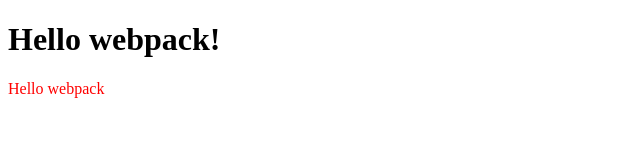
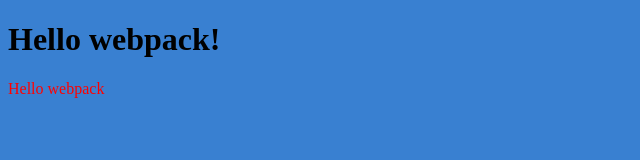
Before and after one commit to Jord4N-AC/Webpack-Practice, a website built with webpack: page src/index.html in a window 1280 px wide. Shown: the whole page, without its empty margins (0-640 px from the left). Built offline with nearby package versions, Linux system fonts and the light colour scheme.

Commit message:
Update style.css (Add new rule)

```diff
--- a/src/style.css
+++ b/src/style.css
@@ -1,3 +1,7 @@
+body {
+    background-color: rgb(57, 128, 209);
+}
+
 .hello {
     color: red;
 }
```
